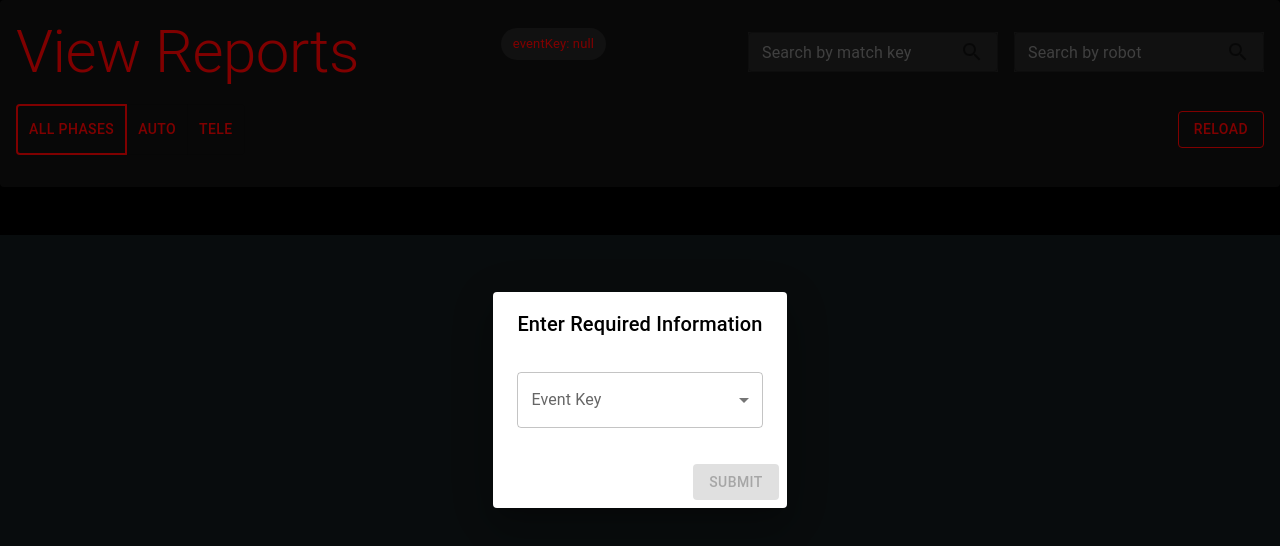
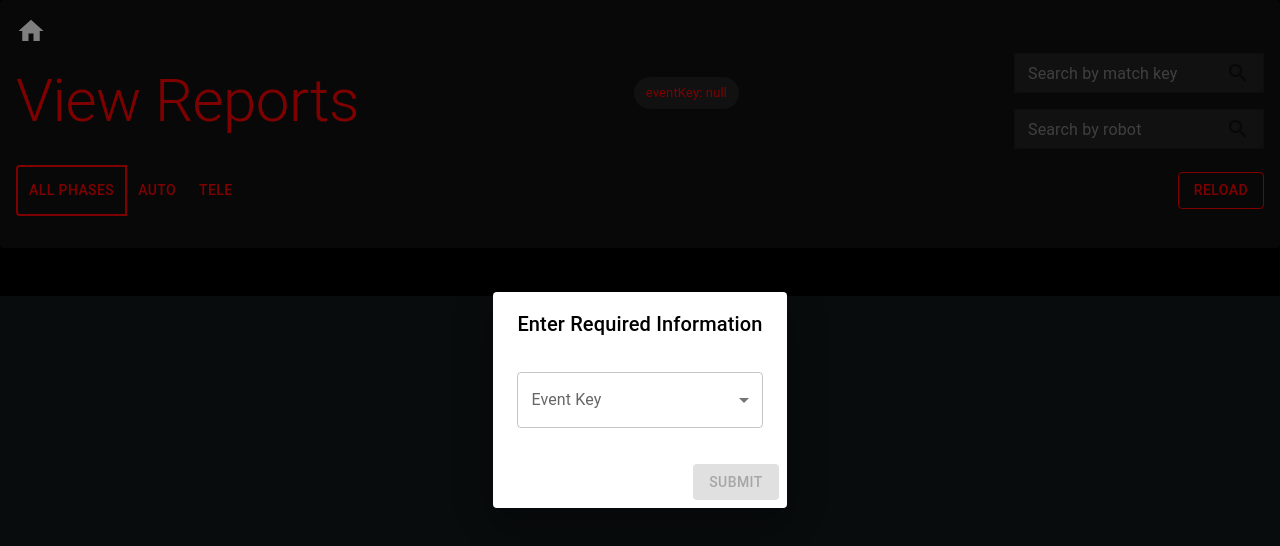
Before and after one commit to team-7558/scouting-2026, a React (Create React App) app in the folder client/: page /categorySort in a window 1280 px wide. Shown: the top 546 px of the page. Built offline with nearby package versions, Linux system fonts and the light colour scheme; sample sign-in values are in the browser's storage.

Commit message:
added home icon. TODO: make it look better

```diff
--- a/client/src/pages/Sidebar.js
+++ b/client/src/pages/Sidebar.js
@@ -1,9 +1,10 @@
 import React, { useState, useEffect } from "react";
 import { useSearchParams } from "react-router-dom";
 
-import { Box, Button, Drawer, TextField } from "@mui/material";
+import { Box, Button, Drawer, TextField, Image } from "@mui/material";
 import { DRIVER_STATIONS, PERSPECTIVE } from "./ScoutMatch/Constants.js";
 import { useNavigate } from "react-router-dom";
+import HomeIcon from '@mui/icons-material/Home';
 
 const Sidebar = ({
   sidebarOpen,
@@ -55,6 +56,12 @@ const Sidebar = ({
   return (
     <Drawer open={sidebarOpen} onClose={() => setSidebarOpen(false)}>
       {[
+        <HomeIcon
+          sx={{aspectRatio: "1/1", marginBottom: "-10%", zIndex: 5, cursor: "pointer", mt: "1vh", ml: "1vh", fontSize: "30px"}}
+          onClick={() => {
+            navigate("/");
+          }}
+        />,
         <center key="sidebarNameHeader">
           <h3>NAME</h3>
         </center>,
--- a/client/src/pages/Strategy/CategorySort.js
+++ b/client/src/pages/Strategy/CategorySort.js
@@ -28,6 +28,7 @@ import ExpandMoreIcon from "@mui/icons-material/ExpandMore";
 
 import RequiredParamsDialog from "../Common/RequiredParamsDialog";
 import { getReports } from "../../requests/ApiRequests";
+import HomeIcon from "@mui/icons-material/Home";
 
 // ----------------- Helper Functions -----------------
 const formatValue = (value, key) => {
@@ -308,7 +309,13 @@ const CategorySort = ({ requiredParamKeys = ["eventKey"], headingColors = {
   return (
     <div style={{backgroundColor: "#000", width: "100%", height: "100%", padding: "0", paddingBottom: "3vh", overflow: "auto"}}>
       <Paper sx={{ p: 2, mb: 3, bgcolor: "#111" }}>
-        <Box sx={{ display: "flex", flexDirection: { xs: "column", sm: "row" }, justifyContent: "space-between", alignItems: "center", mb: 2 }}>
+        <HomeIcon
+            sx={{aspectRatio: "1/1", marginBottom: "-10%", zIndex: 5, cursor: "pointer", margin: "0px", fontSize: "30px", color: "white"}}
+            onClick={() => {
+              navigate("/");
+            }}
+          />
+        <Box sx={{ display: "flex", flexDirection: { xs: "column", sm: "row" }, justifyContent: "space-between", alignItems: "center", mb: 2}}>
           <Typography variant="h2" sx={{ mb: { xs: 2, sm: 0 }, color: "#f00" }}>
             View Reports
           </Typography>
@@ -317,7 +324,7 @@ const CategorySort = ({ requiredParamKeys = ["eventKey"], headingColors = {
             {requiredParamKeys.map((key) => <Chip key={key} label={`${key}: ${searchParams.get(key)}`} sx={{ bgcolor: "#222", color: "#f00" }} />)}
           </Box>
 
-          <Box sx={{ display: "flex", gap: 2, flexDirection: { xs: "column", sm: "row" }, width: { xs: "100%", sm: "auto" } }}>
+          <Box sx={{ display: "flex", gap: 2, flexDirection: "column", width: { xs: "100%", sm: "auto" } }}>
             <form onSubmit={(e) => {
               e.preventDefault();
               const url = new URL(window.location.href);
--- a/client/src/pages/Strategy/ViewReports.js
+++ b/client/src/pages/Strategy/ViewReports.js
@@ -33,6 +33,7 @@ import ClearIcon from '@mui/icons-material/Clear';
 import RequiredParamsDialog from "../Common/RequiredParamsDialog";
 import { getReports } from "../../requests/ApiRequests";
 import { styled } from '@mui/material/styles';
+import HomeIcon from "@mui/icons-material/Home";
 
 import { CartesianGrid, Legend, Line, LineChart, XAxis, YAxis, ResponsiveContainer } from 'recharts';
 
@@ -323,7 +324,9 @@ const RenderTopBar = ({
   handleSearchKeyDown,
   requiredParamKeys,
   searchParams
-}) => (
+}) =>{
+  const navigate = useNavigate();
+  return (
     <Paper
       sx={{
         zIndex: 2,
@@ -336,6 +339,12 @@ const RenderTopBar = ({
         boxShadow: `0px 0px 10px #eee`
       }}
     >
+      <HomeIcon
+        sx={{aspectRatio: "1/1", marginBottom: "-10%", zIndex: 5, cursor: "pointer", margin: "0px", fontSize: "30px", color: "white"}}
+        onClick={() => {
+          navigate("/");
+        }}
+      />
       <Box
         sx={{
           display: "flex",
@@ -508,6 +517,7 @@ const RenderTopBar = ({
       </Box>
     </Paper>
   );
+}
 
 // ================================
 // Category Table
```
Lines whose indentation alone changed are shown as unchanged.
